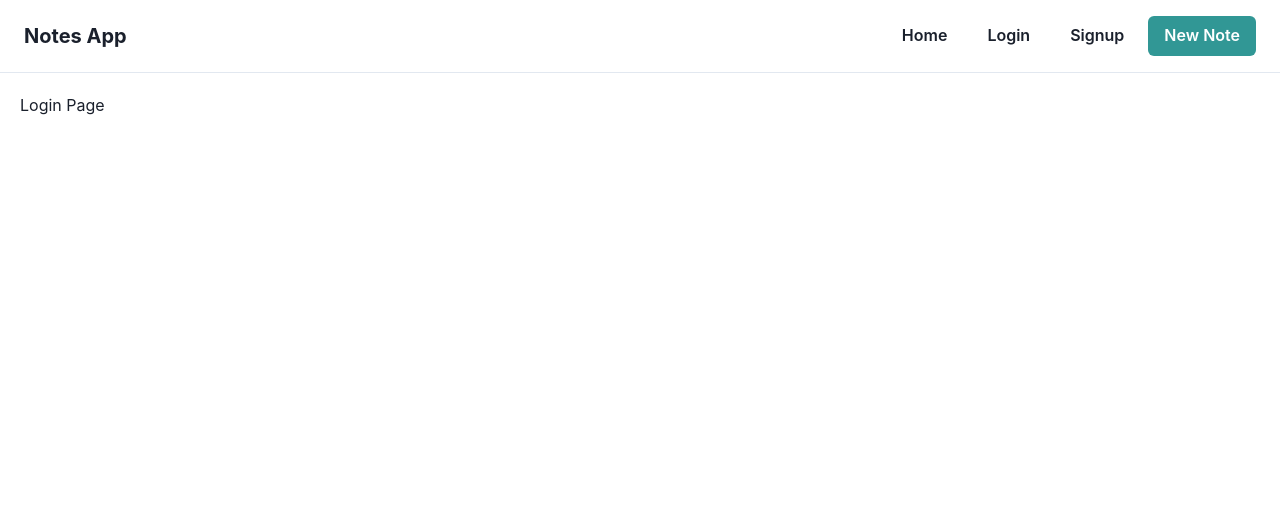
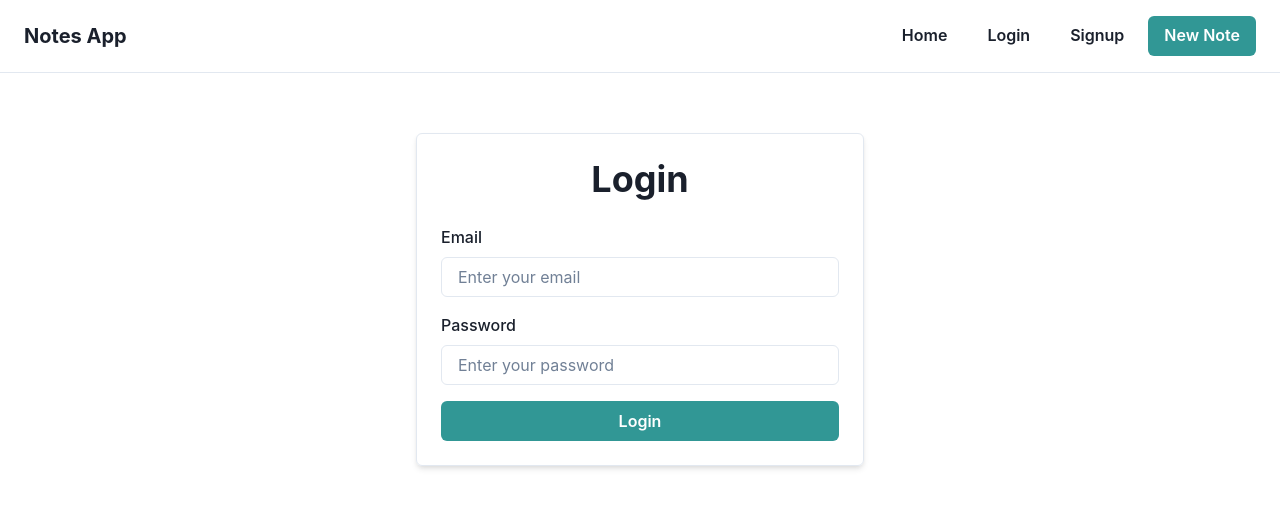
Before and after one commit to Piyu1208/Notes, a React (Vite) app in the folder frontend/my_app/: page /login in a window 1280 px wide. Shown: the top 508 px of the page. Built offline with nearby package versions, Linux system fonts and the light colour scheme.

Commit message:
login page

```diff
--- a/frontend/my_app/src/pages/Login.jsx
+++ b/frontend/my_app/src/pages/Login.jsx
@@ -1,7 +1,137 @@
+import {
+  Box,
+  Button,
+  FormControl,
+  FormLabel,
+  Input,
+  Heading,
+  VStack,
+  FormErrorMessage,
+} from "@chakra-ui/react";
+import { useState } from "react";
+import { useNavigate } from "react-router-dom";
+import api from "../utils/axios";
+
 function Login() {
-    return (
-        <h2>Login Page</h2>
-    );
+  const [formData, setFormData] = useState({
+    email: "",
+    password: "",
+  });
+
+  const navigate = useNavigate();
+  const [errors, setErrors] = useState({});
+  const [loading, setLoading] = useState(false);
+
+  const handleChange = (e) => {
+    setFormData({
+      ...formData,
+      [e.target.name]: e.target.value,
+    });
+    setErrors((prev) => ({ ...prev, api: null }));
+  };
+
+  const validate = () => {
+    const newErrors = {};
+    const emailRegex = /^[^\s@]+@[^\s@]+\.[^\s@]+$/;
+
+    if (!formData.email) {
+      newErrors.email = "Please provide an email";
+    } else if (!emailRegex.test(formData.email)) {
+      newErrors.email = "Please enter a valid email address";
+    }
+
+    if (!formData.password) {
+      newErrors.password = "Please provide a password";
+    }
+
+    setErrors(newErrors);
+    return Object.keys(newErrors).length === 0;
+  };
+
+  const handleSubmit = async (e) => {
+    e.preventDefault();
+    if (!validate()) return;
+
+    try {
+      setLoading(true);
+
+      await api.post("/api/login", {
+        email: formData.email,
+        password: formData.password,
+      });
+
+      navigate("/");
+    } catch (error) {
+      setErrors({
+        api:
+          error.response?.data?.message ||
+          "Invalid email or password",
+      });
+    } finally {
+      setLoading(false);
+    }
+  };
+
+  return (
+    <Box
+      maxW="md"
+      mx="auto"
+      mt={10}
+      p={6}
+      borderWidth="1px"
+      borderRadius="md"
+      boxShadow="md"
+    >
+      <Heading mb={6} textAlign="center">
+        Login
+      </Heading>
+
+      <form onSubmit={handleSubmit}>
+        <VStack spacing={4}>
+          {/* Email */}
+          <FormControl isInvalid={errors.email}>
+            <FormLabel>Email</FormLabel>
+            <Input
+              type="email"
+              name="email"
+              value={formData.email}
+              onChange={handleChange}
+              placeholder="Enter your email"
+            />
+            <FormErrorMessage>{errors.email}</FormErrorMessage>
+          </FormControl>
+
+          {/* Password */}
+          <FormControl isInvalid={errors.password}>
+            <FormLabel>Password</FormLabel>
+            <Input
+              type="password"
+              name="password"
+              value={formData.password}
+              onChange={handleChange}
+              placeholder="Enter your password"
+            />
+            <FormErrorMessage>{errors.password}</FormErrorMessage>
+          </FormControl>
+
+          {errors.api && (
+            <Box color="red.500" fontSize="sm" textAlign="center">
+              {errors.api}
+            </Box>
+          )}
+
+          <Button
+            type="submit"
+            colorScheme="teal"
+            width="full"
+            isLoading={loading}
+          >
+            Login
+          </Button>
+        </VStack>
+      </form>
+    </Box>
+  );
 }
 
 export default Login;
```
